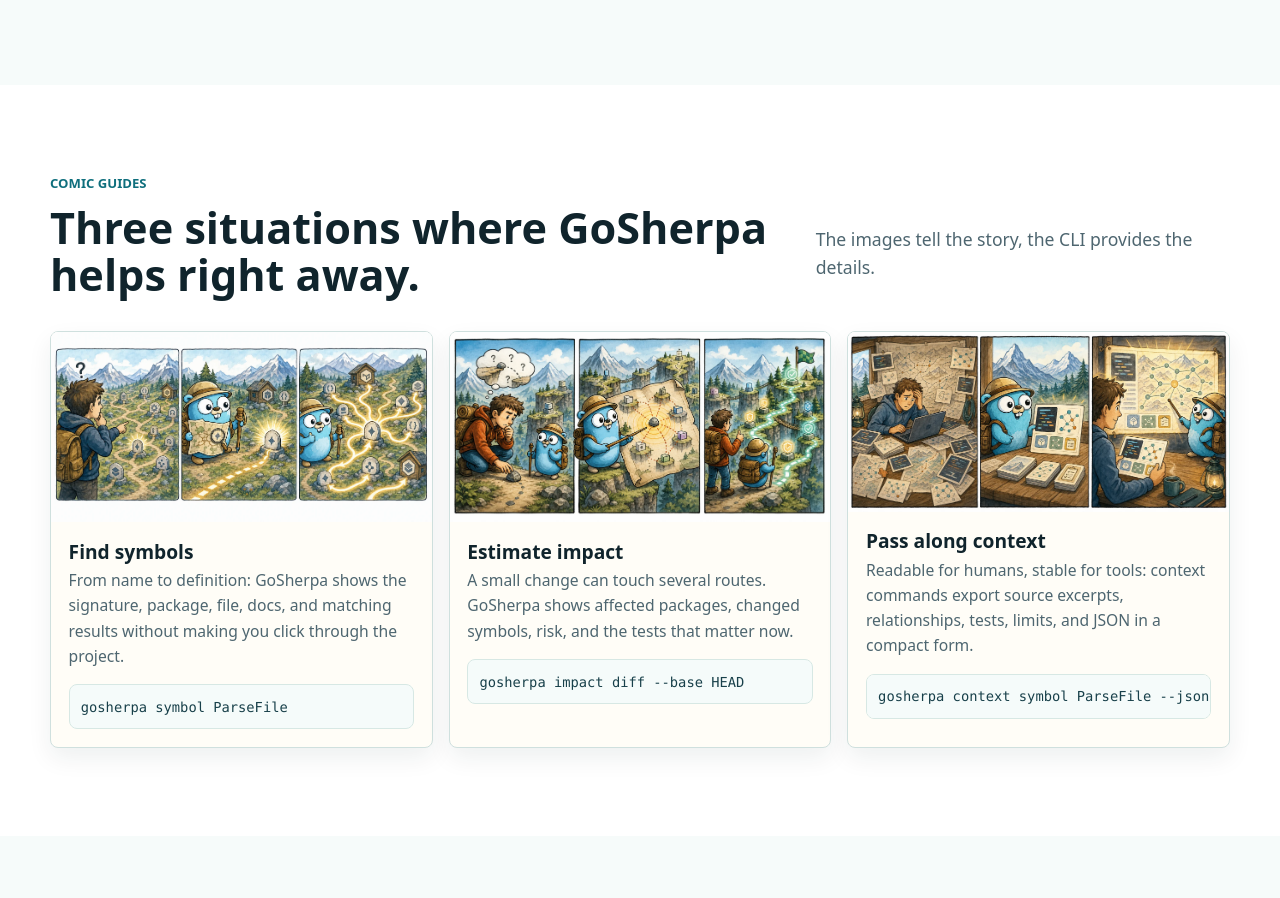
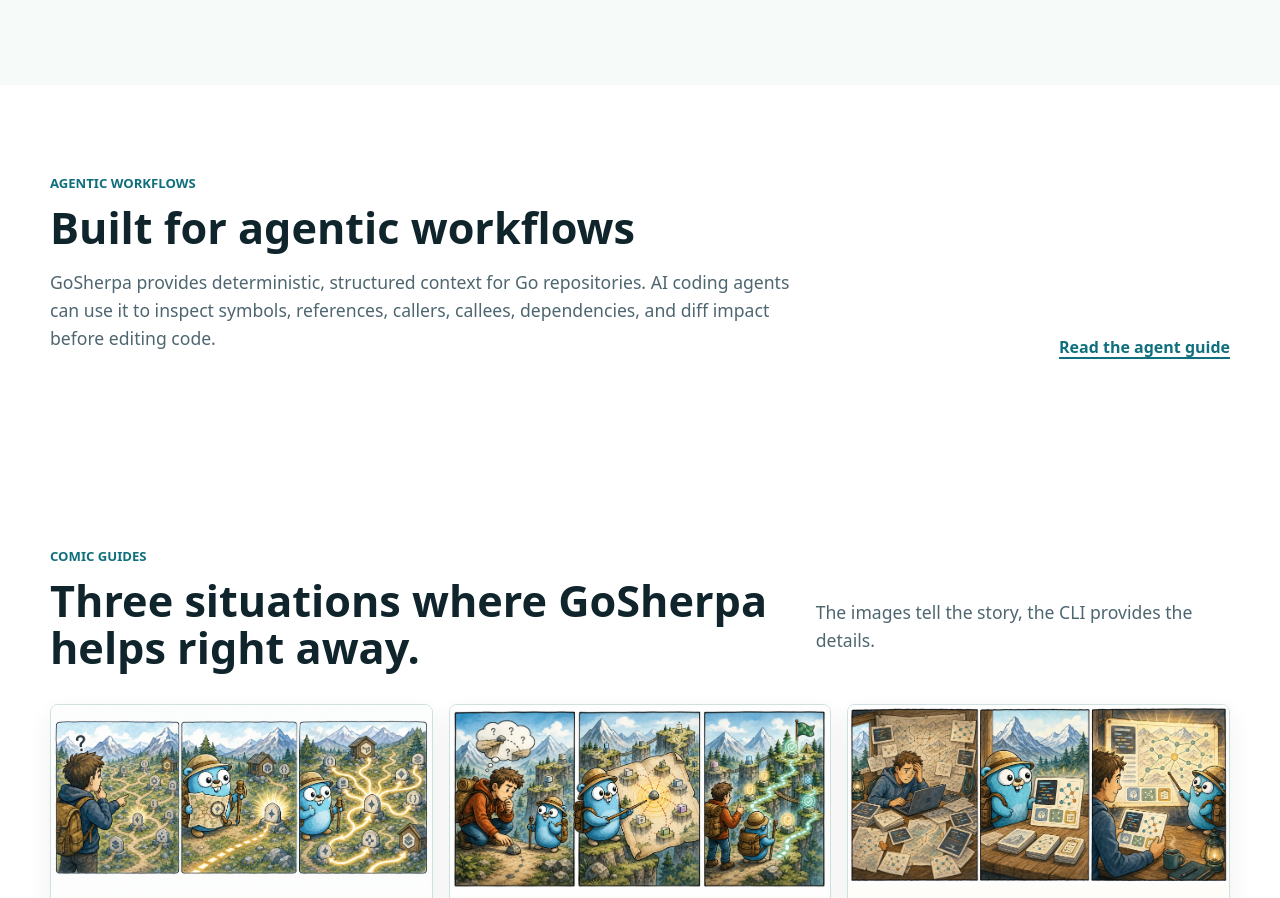
Before and after one commit to panndabea/GoSherpa, a plain HTML site: page index.html in a window 1280 px wide. Shown: the part 1284-2182 px from the top of the page. Drawn offline with Linux system fonts and the light colour scheme.

Commit message:
better website

```diff
--- a/assets/i18n.js
+++ b/assets/i18n.js
@@ -10,6 +10,7 @@
       "nav.comics": "Comics",
       "nav.features": "Funktionen",
       "nav.agents": "Agents",
+      "nav.agentGuide": "Agent Guide",
       "nav.try": "Ausprobieren",
       "language.aria": "Sprache auswählen",
       "hero.aria": "GoSherpa Comic-Hero",
@@ -37,6 +38,10 @@
       "ask.calls.a": "Callees und lokale Call-Pfade durch dein Repository.",
       "ask.diff.q": "Was betrifft mein Diff?",
       "ask.diff.a": "Betroffene Packages, Risiko und sinnvolle Testbefehle.",
+      "agentic.kicker": "Agentische Workflows",
+      "agentic.title": "Gebaut für agentische Workflows.",
+      "agentic.copy": "GoSherpa liefert deterministischen, strukturierten Kontext für Go-Repositories. AI Coding Agents können damit Symbole, Referenzen, Caller, Callees, Abhängigkeiten und Diff-Impact prüfen, bevor sie Code ändern.",
+      "agentic.link": "Agent Guide lesen",
       "comics.kicker": "Comic-Guides",
       "comics.title": "Drei Situationen, in denen GoSherpa sofort hilft.",
       "comics.lead": "Die Bilder erzählen die Geschichte, die CLI liefert die Details.",
@@ -86,6 +91,7 @@
       "cta.install.aria": "Installationsbefehle",
       "footer.note": "GoSherpa - MIT-Lizenz - Frühes MVP",
       "footer.cli": "CLI-Referenz",
+      "footer.agents": "GoSherpa for AI Agents",
       "footer.status": "Status"
     },
     en: {
@@ -99,6 +105,7 @@
       "nav.comics": "Comics",
       "nav.features": "Features",
       "nav.agents": "Agents",
+      "nav.agentGuide": "Agent guide",
       "nav.try": "Try it",
       "language.aria": "Choose language",
       "hero.aria": "GoSherpa comic hero",
@@ -126,6 +133,10 @@
       "ask.calls.a": "Callees and local call paths through your repository.",
       "ask.diff.q": "What does my diff affect?",
       "ask.diff.a": "Affected packages, risk, and useful test commands.",
+      "agentic.kicker": "Agentic workflows",
+      "agentic.title": "Built for agentic workflows",
+      "agentic.copy": "GoSherpa provides deterministic, structured context for Go repositories. AI coding agents can use it to inspect symbols, references, callers, callees, dependencies, and diff impact before editing code.",
+      "agentic.link": "Read the agent guide",
       "comics.kicker": "Comic guides",
       "comics.title": "Three situations where GoSherpa helps right away.",
       "comics.lead": "The images tell the story, the CLI provides the details.",
@@ -175,6 +186,7 @@
       "cta.install.aria": "Installation commands",
       "footer.note": "GoSherpa - MIT License - Early MVP",
       "footer.cli": "CLI Reference",
+      "footer.agents": "GoSherpa for AI Agents",
       "footer.status": "Status"
     },
     fr: {
@@ -188,6 +200,7 @@
       "nav.comics": "BD",
       "nav.features": "Fonctions",
       "nav.agents": "Agents",
+      "nav.agentGuide": "Guide agents",
       "nav.try": "Essayer",
       "language.aria": "Choisir la langue",
       "hero.aria": "Héros BD de GoSherpa",
@@ -215,6 +228,10 @@
       "ask.calls.a": "Fonctions appelées et chemins d'appel locaux dans votre dépôt.",
       "ask.diff.q": "Quels éléments mon diff touche-t-il ?",
       "ask.diff.a": "Packages affectés, risque et commandes de test utiles.",
+      "agentic.kicker": "Workflows agentiques",
+      "agentic.title": "Conçu pour les workflows agentiques",
+      "agentic.copy": "GoSherpa fournit un contexte déterministe et structuré pour les dépôts Go. Les agents de code IA peuvent l'utiliser pour inspecter symboles, références, appelants, appelés, dépendances et impact de diff avant de modifier le code.",
+      "agentic.link": "Lire le guide agents",
       "comics.kicker": "Guides BD",
       "comics.title": "Trois situations où GoSherpa aide immédiatement.",
       "comics.lead": "Les images racontent l'histoire, la CLI fournit les détails.",
@@ -264,6 +281,7 @@
       "cta.install.aria": "Commandes d'installation",
       "footer.note": "GoSherpa - Licence MIT - MVP initial",
       "footer.cli": "Référence CLI",
+      "footer.agents": "GoSherpa for AI Agents",
       "footer.status": "Statut"
     }
   };
--- a/assets/site.css
+++ b/assets/site.css
@@ -347,6 +347,32 @@
   margin-bottom: 0;
 }
 
+.agentic-head {
+  margin-bottom: 0;
+}
+
+.agentic-head .section-title {
+  margin-bottom: 1rem;
+}
+
+.text-link {
+  display: inline-flex;
+  align-items: center;
+  flex: 0 0 auto;
+  min-height: 44px;
+  color: var(--sea);
+  font-weight: 900;
+  text-decoration: underline;
+  text-decoration-thickness: 2px;
+  text-underline-offset: 0.25em;
+}
+
+.text-link:hover,
+.text-link:focus-visible {
+  color: var(--pine);
+  outline: none;
+}
+
 .comic-grid {
   display: grid;
   grid-template-columns: repeat(3, 1fr);
--- a/index.html
+++ b/index.html
@@ -27,6 +27,7 @@
         <a href="#comics" data-i18n="nav.comics">Comics</a>
         <a href="#features" data-i18n="nav.features">Funktionen</a>
         <a href="#agents" data-i18n="nav.agents">Agents</a>
+        <a href="docs/agents.md" data-i18n="nav.agentGuide">Agent Guide</a>
         <a href="#try" data-i18n="nav.try">Ausprobieren</a>
       </nav>
       <div class="lang-switcher" role="group" aria-label="Sprache auswählen" data-i18n-label="language.aria">
@@ -83,6 +84,17 @@
             <span data-i18n="ask.diff.a">Betroffene Packages, Risiko und sinnvolle Testbefehle.</span>
           </li>
         </ul>
+      </div>
+    </section>
+
+    <section class="band" id="agentic-workflows">
+      <div class="wrap section-head agentic-head">
+        <div>
+          <p class="section-kicker" data-i18n="agentic.kicker">Agentische Workflows</p>
+          <h2 class="section-title" data-i18n="agentic.title">Gebaut für agentische Workflows.</h2>
+          <p class="section-lead" data-i18n="agentic.copy">GoSherpa liefert deterministischen, strukturierten Kontext für Go-Repositories. AI Coding Agents können damit Symbole, Referenzen, Caller, Callees, Abhängigkeiten und Diff-Impact prüfen, bevor sie Code ändern.</p>
+        </div>
+        <a class="text-link" href="docs/agents.md" data-i18n="agentic.link">Agent Guide lesen</a>
       </div>
     </section>
 
@@ -238,6 +250,7 @@
       <span data-i18n="footer.note">GoSherpa - MIT-Lizenz - Frühes MVP</span>
       <div class="footer-links">
         <a href="docs/CLI_REFERENCE.md" data-i18n="footer.cli">CLI-Referenz</a>
+        <a href="docs/agents.md" data-i18n="footer.agents">GoSherpa for AI Agents</a>
         <a href="docs/STATUS.md" data-i18n="footer.status">Status</a>
         <a href="https://github.com/panndabea/GoSherpa">GitHub</a>
       </div>
```
Also changed, not shown: llms.txt (added), 4 other files.
